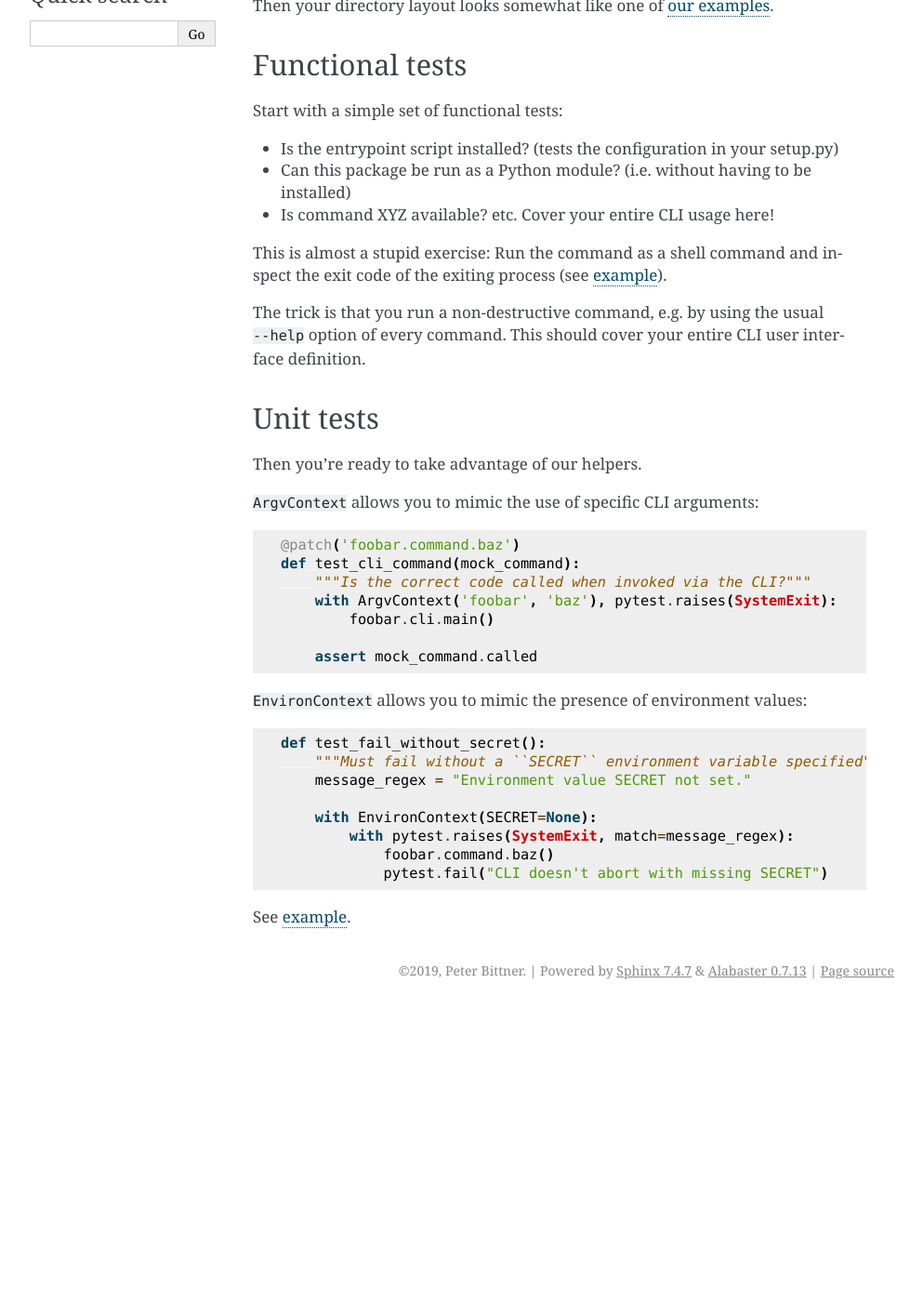
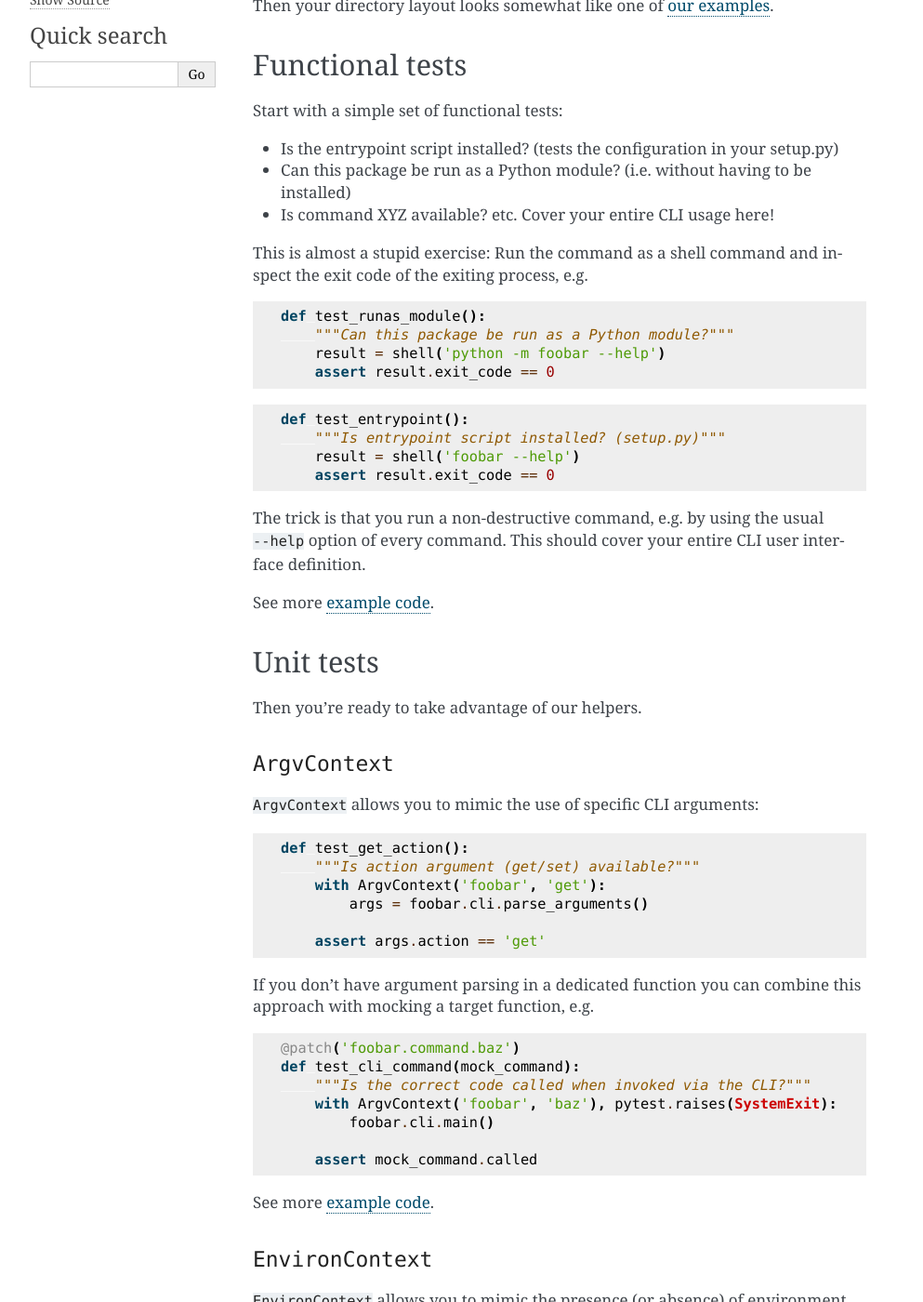
Before and after one commit to painless-software/python-cli-test-helpers, a Sphinx documentation site: the page built from docs/tutorial.rst, in a window 1280 px wide and 1400 px high, scrolled down 268 px. Shown: the whole window at 93% size, without its empty margins (148-1141 px from the left). Built offline with Sphinx 7.4.7, drawn with Linux system fonts in a browser that asks for light colours; before the commit the page ends 1351 px from its top, so only the background shows below that; some of the changed text lies outside the part shown.

Commit message:
Add more sample code to the tutorial
Simplifies the argparse unit tests and updates the docs

```diff
--- a/docs/tutorial.rst
+++ b/docs/tutorial.rst
@@ -24,22 +24,49 @@ Start with a simple set of functional tests:
 - Is command XYZ available? etc. Cover your entire CLI usage here!
 
 This is almost a stupid exercise: Run the command as a shell command
-and inspect the exit code of the exiting process (see |example (test-cli)|_).
+and inspect the exit code of the exiting process, e.g.
+
+.. code-block:: python
+
+    def test_runas_module():
+        """Can this package be run as a Python module?"""
+        result = shell('python -m foobar --help')
+        assert result.exit_code == 0
+
+.. code-block:: python
+
+    def test_entrypoint():
+        """Is entrypoint script installed? (setup.py)"""
+        result = shell('foobar --help')
+        assert result.exit_code == 0
 
 The trick is that you run a non-destructive command, e.g. by using the usual
 ``--help`` option of every command. This should cover your entire CLI user
 interface definition.
 
-.. |example (test-cli)| replace:: example
-.. _example (test-cli):
-    https://github.com/painless-software/python-cli-test-helpers/blob/main/examples/click/tests/test_cli.py
+See more |example code (click-cli)|_.
 
 Unit tests
 ----------
 
 Then you're ready to take advantage of our helpers.
 
+``ArgvContext``
++++++++++++++++
+
 ``ArgvContext`` allows you to mimic the use of specific CLI arguments:
+
+.. code-block:: python
+
+    def test_get_action():
+        """Is action argument (get/set) available?"""
+        with ArgvContext('foobar', 'get'):
+            args = foobar.cli.parse_arguments()
+
+        assert args.action == 'get'
+
+If you don't have argument parsing in a dedicated function you can combine
+this approach with mocking a target function, e.g.
 
 .. code-block:: python
 
@@ -51,12 +78,18 @@ Then you're ready to take advantage of our helpers.
 
         assert mock_command.called
 
-``EnvironContext`` allows you to mimic the presence of environment values:
+See more |example code (argparse-cli)|_.
+
+``EnvironContext``
+++++++++++++++++++
+
+``EnvironContext`` allows you to mimic the presence (or absence) of
+environment variables:
 
 .. code-block:: python
 
     def test_fail_without_secret():
-        """Must fail without a ``SECRET`` environment variable specified"""
+        """Must fail without a ``SECRET`` env variable specified"""
         message_regex = "Environment value SECRET not set."
 
         with EnvironContext(SECRET=None):
@@ -64,8 +97,16 @@ Then you're ready to take advantage of our helpers.
                 foobar.command.baz()
                 pytest.fail("CLI doesn't abort with missing SECRET")
 
-See |example (test-command)|_.
+See more |example code (click-command)|_.
 
-.. |example (test-command)| replace:: example
-.. _example (test-command):
+
+.. |example code (argparse-cli)| replace:: example code
+.. |example code (click-cli)| replace:: example code
+.. |example code (click-command)| replace:: example code
+
+.. _example code (argparse-cli):
+    https://github.com/painless-software/python-cli-test-helpers/blob/main/examples/argparse/tests/test_cli.py
+.. _example code (click-cli):
+    https://github.com/painless-software/python-cli-test-helpers/blob/main/examples/click/tests/test_cli.py
+.. _example code (click-command):
     https://github.com/painless-software/python-cli-test-helpers/blob/main/examples/click/tests/test_command.py
```
Also changed, not shown: 1 other file.
